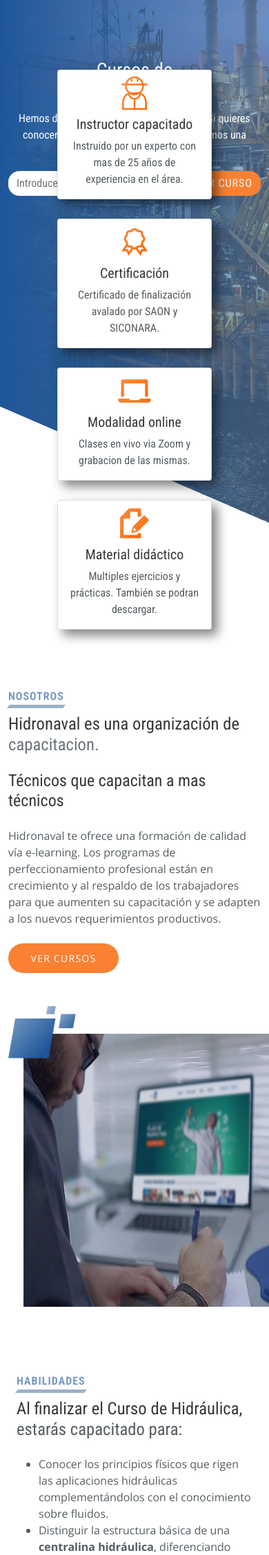
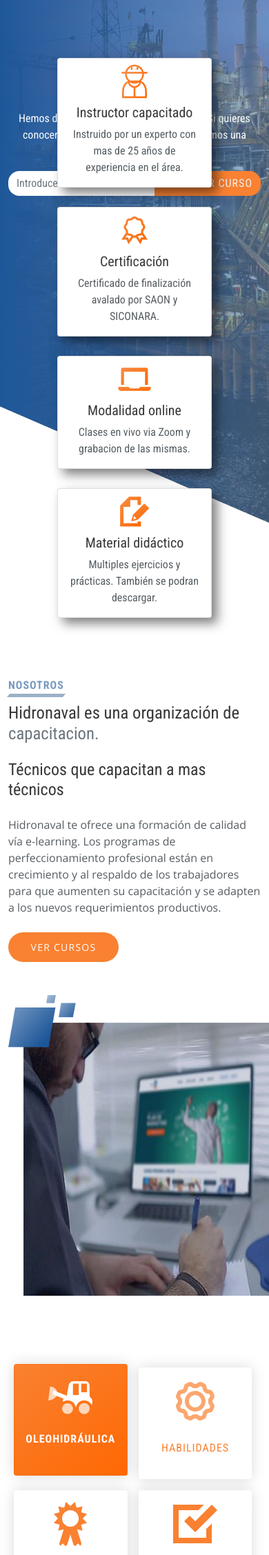
Before and after one commit to gmsanchezgaray/proyecto-hidronaval, a PHP site: page / in a window 390 px wide. Shown: the part 86-2341 px from the top of the page at 69% size. Run offline with PHP 8.4, Linux system fonts and the light colour scheme; style sheets or scripts are compiled from the project's sources; some libraries are stand-ins or nearby versions.

Commit message:
Primer avance de responsive

```diff
--- a/css/responsive/responsive.css
+++ b/css/responsive/responsive.css
@@ -1,2 +1,2 @@
-@media (max-width: 991px){.hidro-cards{bottom:-20%}.hidro-cards .hidro-cards-container{-ms-flex-wrap:wrap;flex-wrap:wrap}#nosotros{padding-top:15rem !important}#nosotros .img-nos-container{-webkit-box-ordinal-group:3;-ms-flex-order:2;order:2}#nosotros .info-nos{margin-bottom:3rem !important}}
+@media (max-width: 991px){.hidro-cards{bottom:-18%}.hidro-cards .hidro-cards-container{-ms-flex-wrap:wrap;flex-wrap:wrap}#nosotros{padding-top:14rem !important}#nosotros .img-nos-container{-webkit-box-ordinal-group:3;-ms-flex-order:2;order:2}#nosotros .info-nos{margin-bottom:3rem !important}.skills-info{-webkit-box-ordinal-group:3;-ms-flex-order:2;order:2}.skills-buttons{margin-bottom:3rem !important}.gallery-item{width:70% !important}.footer-container{max-width:1200px}}
 /*# sourceMappingURL=responsive.css.map */
--- a/css/responsive/responsive.scss
+++ b/css/responsive/responsive.scss
@@ -1,13 +1,13 @@
 @media (max-width: 991px) {
     .hidro-cards {
-        bottom: -20%;
+        bottom: -18%;
         .hidro-cards-container {
             flex-wrap: wrap;
         }
     }
 
     #nosotros {
-        padding-top: 15rem !important;
+        padding-top: 14rem !important;
         .img-nos-container {
             order: 2;
         }
@@ -16,4 +16,19 @@
         }
     }
 
+    .skills-info {
+        order: 2;
+    }
+
+    .skills-buttons {
+        margin-bottom: 3rem !important;
+    }
+
+    .gallery-item {
+        width: 70% !important;
+    }
+
+    .footer-container {
+        max-width: 1200px;
+    }
 }
--- a/js/tab-info.js
+++ b/js/tab-info.js
@@ -63,9 +63,9 @@ const changeData = (index) => {
 }
 
 const resetAnimation = () => {
-    tabInfo.classList.add('animate__fadeInLeft');
+    tabInfo.classList.add('animate__slideInLeft');
     setTimeout(() => {
-        tabInfo.classList.remove('animate__fadeInLeft');
+        tabInfo.classList.remove('animate__slideInLeft');
     },900)
 }
 
--- a/sections/index-sections/tab-information.php
+++ b/sections/index-sections/tab-information.php
@@ -1,6 +1,5 @@
 <div class="skills row mx-auto align-content-center justify-content-between pb-6">
-    <div class="skills-info col-md-6">
-        <span class="decorators">Habilidades</span>
+    <div class="skills-info col-sm-12 col-lg-6">
         <h2 class="mb-4">Al finalizar el Curso de Hidráulica, <br>
         <span>estarás capacitado para:</span>
         </h2>
@@ -14,7 +13,7 @@
         </ul>
 
     </div>
-    <div class="skills-buttons col-md-5 m-auto">
+    <div class="skills-buttons col-sm-12 col-lg-5 m-auto">
         <div class="row text-center">
 
             <button class="btn text-uppercase tab-info-btn order-2">
--- a/shared/footer.php
+++ b/shared/footer.php
@@ -1,5 +1,5 @@
 <footer class="container-fluid px-0">
-    <div class="container">
+    <div class="container footer-container">
         <div class="row justify-content-around py-4 mx-0">
             <div class="col-12 col-md-3">
                 <img class="mb-2" src="./css/img/img-logo-light.svg" alt="" height="64">
```
Also changed, not shown: 1 other file.
